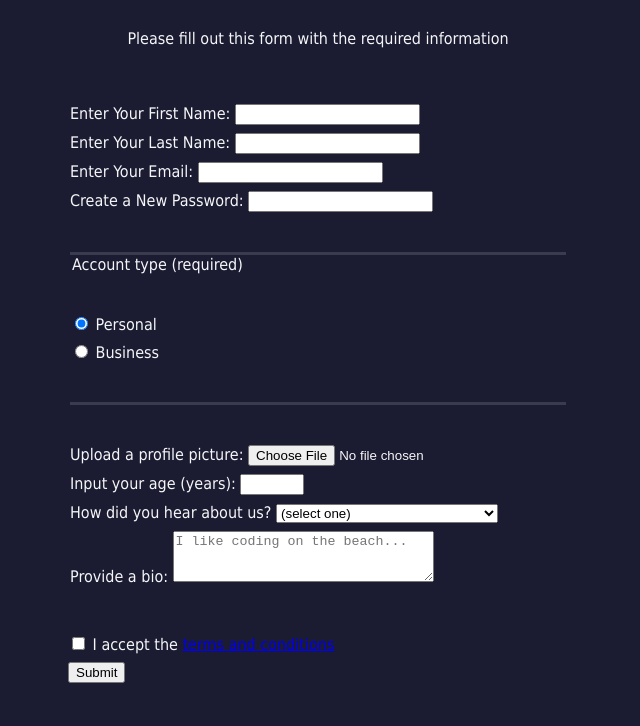
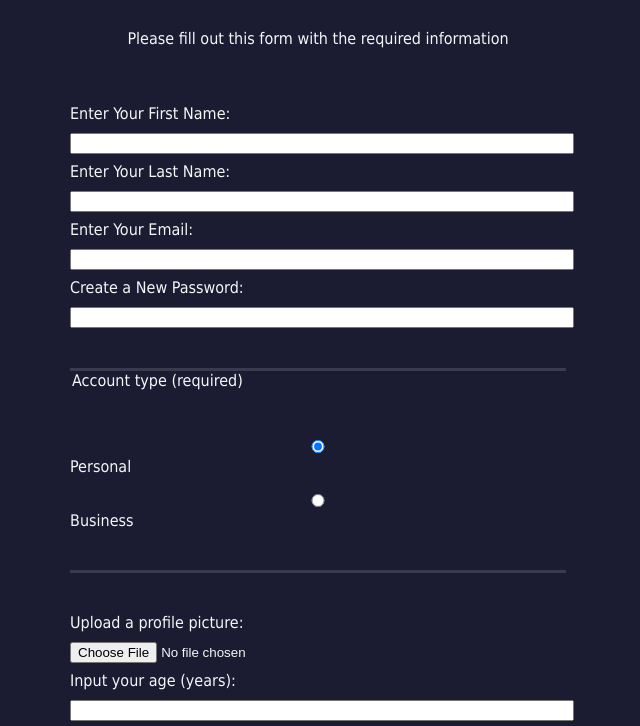
Before and after one commit to AdrielleRivera/FreeCodecamp-Forms, a plain HTML site: page index.html in a window 1280 px wide. Shown: the part 73-799 px from the top of the page, without its empty margins (322-962 px from the left). Drawn offline with Linux system fonts and the light colour scheme.

Commit message:
Update styles.css

```diff
--- a/styles.css
+++ b/styles.css
@@ -34,3 +34,11 @@ label {
   display: block;
   margin: 0.5rem 0;
 }
+
+input,textarea,select{
+  width:100%;
+  margin-top:10px;
+  margin-bottom:0px;
+  margin-left:0px;
+  margin-right:0px;
+}
```
